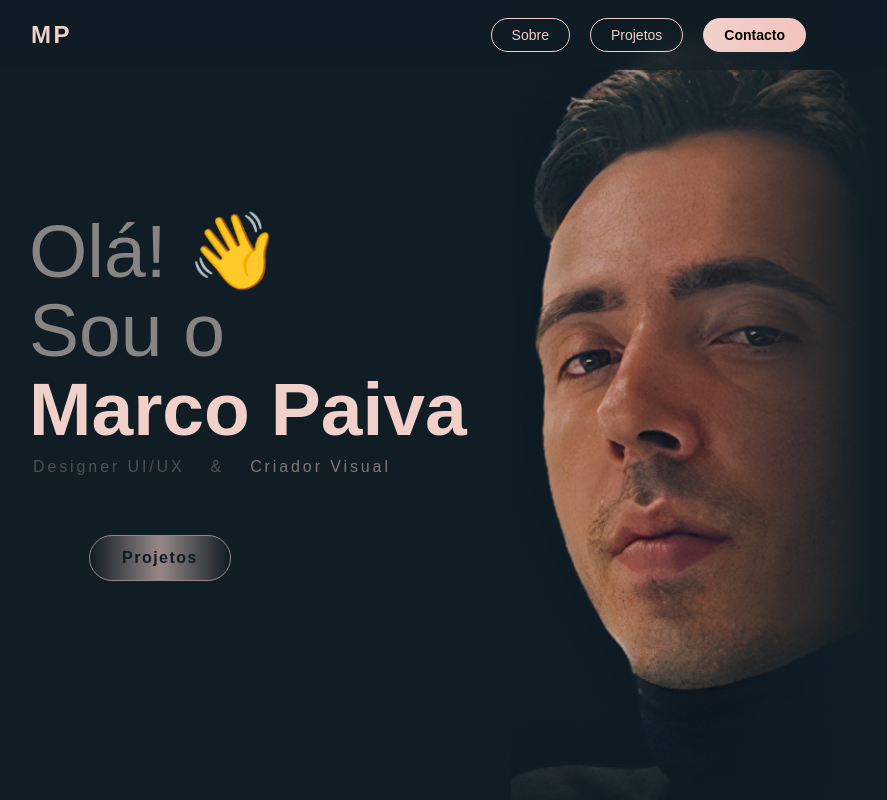
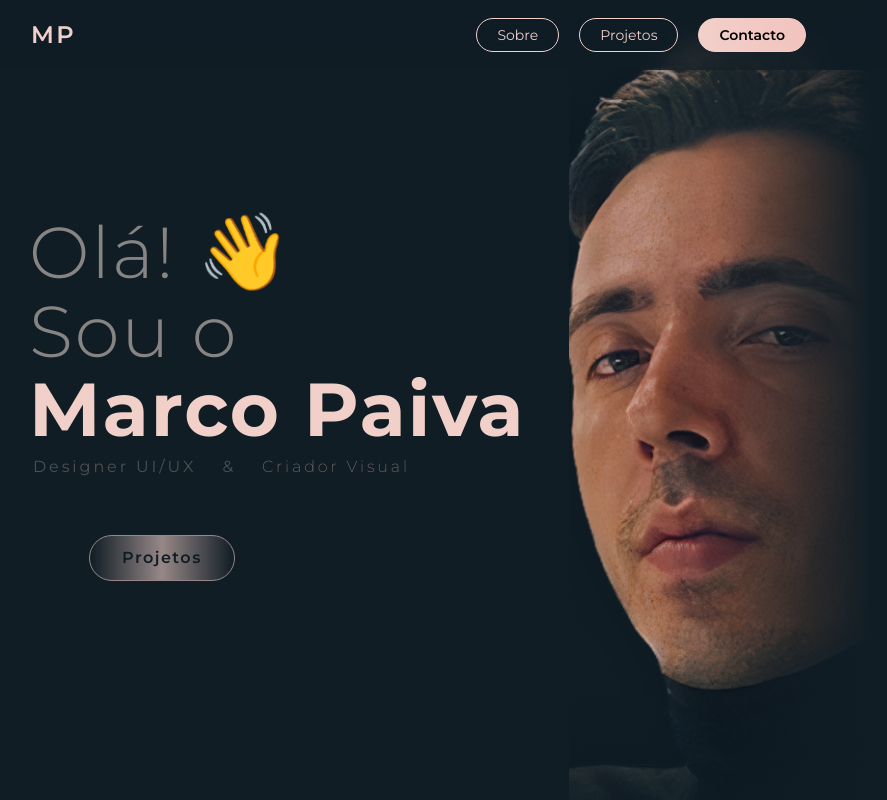
Before and after one commit to marcoaotrpaiva/portfolio, a Next.js app: page / in a window 1280 px wide. Shown: the top 800 px of the page, without its empty margins (319-1206 px from the left). Built offline with nearby package versions, Linux system fonts and the light colour scheme.

Commit message:
changed typeface import settings

```diff
--- a/components/Hero.tsx
+++ b/components/Hero.tsx
@@ -101,21 +101,15 @@ const Hero = () => {
           className="max-w-[1920px] md:ml-55 mb-22"
         >
           <h1
-            className="text-[38px] md:text-[75px] font-light leading-[1.05]"
-            style={{
-              fontFamily: "'Montserrat', sans-serif",
-              color: '#878483',
-            }}
-          >
-            Olá!{' '}
-            <span
-              className="inline-block animate-wiggle"
-              style={{ transformOrigin: '70% 70%' }}
-            >
-              👋
-            </span>
+  className="text-[38px] md:text-[75px] font-extralight leading-[1.05] tracking-wide"
+  style={{ fontFamily: 'var(--font-montserrat)', color: '#878483' }}
+>
+  <span className="font-light text-[72px]" style={{lineHeight: '0'}}>Olá!</span>{' '}
+  <span className="inline-block animate-wiggle" style={{ transformOrigin: '70% 70%' }}>
+    👋
+  </span>
             <br />
-            Sou o{' '}
+            <span className="font-light text-[72px]"> Sou o </span>
             <span
               className="font-bold whitespace-nowrap"
               style={{
--- a/src/app/layout.tsx
+++ b/src/app/layout.tsx
@@ -1,9 +1,16 @@
 // src/app/layout.tsxa
-import { Geist, Geist_Mono } from 'next/font/google';
+import { Geist, Geist_Mono, Montserrat } from 'next/font/google';
 import './globals.css';
 import type { Metadata } from 'next';
 const geistSans = Geist({ variable: '--font-geist-sans', subsets: ['latin'] });
 const geistMono = Geist_Mono({ variable: '--font-geist-mono', subsets: ['latin'] });
+
+const montserrat = Montserrat({
+  subsets: ['latin'],
+  weight: ['100', '200', '300', '400', '500', '600', '700'],
+  variable: '--font-montserrat'
+})
+
 export const metadata: Metadata = {
   // título padrão
   title: 'Marco Paiva · Portfolio',
@@ -11,26 +18,12 @@ export const metadata: Metadata = {
     'Portfólio de Marco Paiva — Designer UI/UX e Full‑Stack Developer.',
   icons: { icon: '/favicon.ico' },      // opcional
 };
-export default function RootLayout({
-  children,
-}: {
-  children: React.ReactNode;
-}) {
+import { ReactNode } from 'react';
+
+export default function RootLayout({ children }: { children: ReactNode }) {
   return (
-    <html lang="pt">
-      <head>
-        {/* 👇 força o título e a descrição */}
-        <title>Marco Paiva · Portfolio</title>
-        <meta
-          name="description"
-          content="Portfólio de Marco Paiva – Designer UI/UX e Full‑Stack Developer."
-        />
-        {/* se usares Google Fonts manualmente, deixa aqui; caso contrário remove */}
-      </head>
-
-      <body className={`${geistSans.variable} ${geistMono.variable} antialiased`}>
-        {children}
-      </body>
+    <html lang="pt" className={montserrat.variable}>
+      <body>{children}</body>
     </html>
-  );
+  )
 }
```
